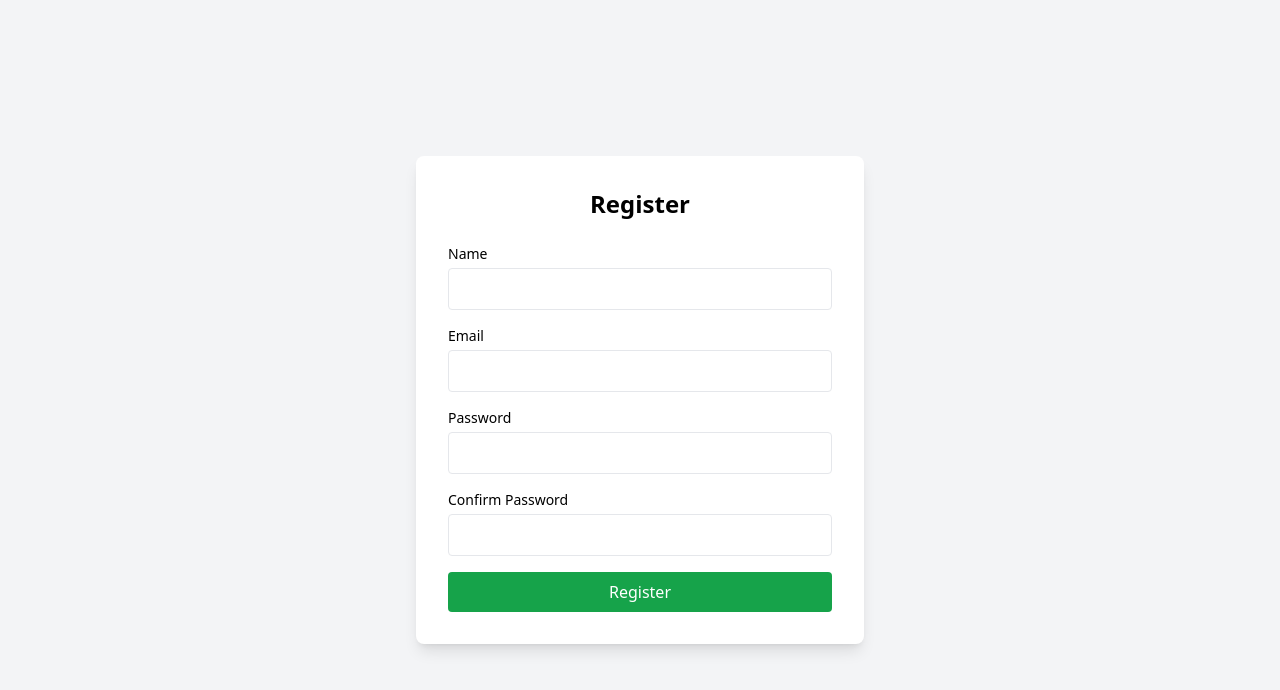
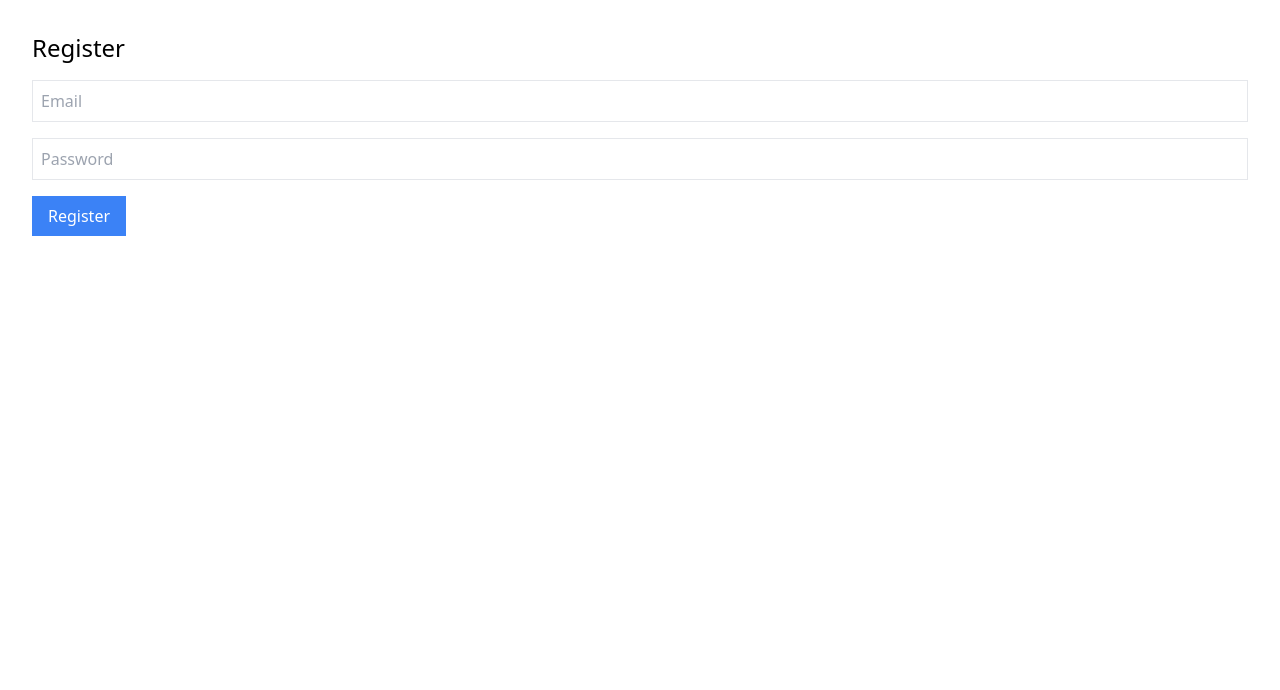
Before and after one commit to nagireddy146/SAAS-Billing, a React (Vite) app: page /register in a window 1280 px wide. Shown: the top 690 px of the page. Built offline with nearby package versions, Linux system fonts and the light colour scheme.

Commit message:
Added Admin Dashboard

```diff
--- a/src/App.jsx
+++ b/src/App.jsx
@@ -5,6 +5,7 @@ import Plans from './Pages/Plans/Plans';
 import Dashboard from './Pages/DashBoard/dashboard';
 import ProtectedRoute from './Components/ProtectedRoute';
 import ManageSubscription from './Pages/Dashboard/ManageSubscription';
+import AdminDashboard from './Pages/Admin/AdminDashboard';
 
 function App() {
   return (
@@ -14,6 +15,11 @@ function App() {
         <Route path="/login" element={<Login />} />
         <Route path="/register" element={<Register />} />
         <Route path="/plans" element={<Plans />} />
+        <Route path="/admin" element={
+          <ProtectedRoute>
+            <AdminDashboard />
+          </ProtectedRoute>
+        } />
         <Route path="/dashboard" element={
           <ProtectedRoute>
             <Dashboard />
@@ -24,6 +30,7 @@ function App() {
             <ManageSubscription />
           </ProtectedRoute>
         } />
+
       </Routes>
     </BrowserRouter>
   );
--- a/src/Components/Layouts/DashboardLayout.jsx
+++ b/src/Components/Layouts/DashboardLayout.jsx
@@ -10,6 +10,7 @@ const DashboardLayout = ({ children }) => {
           <li><Link to="/dashboard" className="hover:underline">Home</Link></li>
           <li><Link to="/plans" className="hover:underline">Plans</Link></li>
           <li><Link to="/login" className="hover:underline">Logout</Link></li>
+          <li><Link to="/admin" className="hover:underline">Admin</Link></li>
         </ul>
       </aside>
 
--- /dev/null
+++ b/src/Pages/Admin/AdminDashboard.jsx
@@ -0,0 +1,57 @@
+import DashboardLayout from "../../Components/Layouts/DashboardLayout";
+
+const AdminDashboard = () => {
+  // Dummy users array
+  const users = [
+    {
+      id: 1,
+      name: "Alice",
+      email: "alice@example.com",
+      plan: "Basic",
+      status: "active"
+    },
+    {
+      id: 2,
+      name: "Bob",
+      email: "bob@example.com",
+      plan: "Pro",
+      status: "expired"
+    }
+  ];
+
+  return (
+    <DashboardLayout>
+      <h1 className="text-2xl font-bold mb-4">Admin Dashboard</h1>
+      <table className="min-w-full bg-white">
+        <thead>
+          <tr>
+            <th className="py-2 px-4 border-b">Name</th>
+            <th className="py-2 px-4 border-b">Email</th>
+            <th className="py-2 px-4 border-b">Plan</th>
+            <th className="py-2 px-4 border-b">Status</th>
+          </tr>
+        </thead>
+        <tbody>
+          {users.map(user => (
+            <tr key={user.id}>
+              <td className="py-2 px-4 border-b">{user.name}</td>
+              <td className="py-2 px-4 border-b">{user.email}</td>
+              <td className="py-2 px-4 border-b">{user.plan}</td>
+              <td className="py-2 px-4 border-b">
+                <span
+                  className={`px-2 py-1 rounded text-white ${
+                    user.status === "active" ? "bg-green-500" : "bg-red-500"
+                  }`}
+                >
+                  {user.status}
+                </span>
+              </td>
+            </tr>
+          ))}
+        </tbody>
+      </table>
+    </DashboardLayout>
+  );
+};
+
+export default AdminDashboard;
--- a/src/Pages/Auth/Login.jsx
+++ b/src/Pages/Auth/Login.jsx
@@ -1,32 +1,49 @@
-import { useAuth } from '../../Context/AuthContext';
-import { useNavigate } from 'react-router-dom';
+import { useState } from "react";
+import axiosInstance from "../../utils/axiosInstance";
+import { useNavigate } from "react-router-dom";
+import { useAuth } from "../../Context/AuthContext";
 
 const Login = () => {
+  const navigate = useNavigate();
   const { login } = useAuth();
-  const navigate = useNavigate();
+  const [formData, setFormData] = useState({
+    email: "",
+    password: "",
+  });
 
-  const handleLogin = () => {
-    const fakeUser = {
-      name: 'Logan',
-      email: 'logan@example.com',
-    };
-    login(fakeUser);
-    navigate('/dashboard');
+  const handleChange = (e) => {
+    setFormData({...formData, [e.target.name]: e.target.value});
+  };
+
+  const handleSubmit = async (e) => {
+    e.preventDefault();
+    // try {
+    //   const res = await axiosInstance.post("/auth/login", formData);
+    //   login(res.data.user); // Assuming API sends { user: { ... } }
+    //   navigate("/dashboard");
+    // } catch (error) {
+    //   console.error("Login failed:", error.response?.data || error.message);
+    //   alert("Login failed");
+    // }
+     const validEmail = "nagi@gmail.com";
+    const validPassword = "Reddy123";
+
+    if (formData.email === validEmail && formData.password === validPassword) {
+      login({ email: validEmail }); // Store in context
+      navigate("/dashboard");
+    } else {
+      alert("Invalid credentials. Try nagi@gmail.com / Reddy123");
+    }
+
   };
 
   return (
-    <div className="flex justify-center items-center h-screen">
-      <div className="bg-white p-6 rounded shadow-md w-96">
-        <h2 className="text-2xl font-bold mb-4 text-center">Login</h2>
-        {/* form fields */}
-        <button
-          onClick={handleLogin}
-          className="w-full bg-blue-600 hover:bg-blue-700 text-white py-2 px-4 rounded"
-        >
-          Login
-        </button>
-      </div>
-    </div>
+    <form onSubmit={handleSubmit} className="p-8">
+      <h2 className="text-2xl mb-4">Login</h2>
+      <input name="email" type="email" placeholder="Email" onChange={handleChange} className="border p-2 mb-4 w-full" />
+      <input name="password" type="password" placeholder="Password" onChange={handleChange} className="border p-2 mb-4 w-full" />
+      <button type="submit" className="bg-green-500 text-white px-4 py-2">Login</button>
+    </form>
   );
 };
 
--- a/src/Pages/Auth/Register.jsx
+++ b/src/Pages/Auth/Register.jsx
@@ -1,103 +1,36 @@
-import { useState } from 'react';
-import { useNavigate } from 'react-router-dom';
-import AuthLayout from '../../Components/Layouts/AuthLayout';
+import { useState } from "react";
+import axiosInstance from "../../utils/axiosInstance";
+import { useNavigate } from "react-router-dom";
 
 const Register = () => {
   const navigate = useNavigate();
-
   const [formData, setFormData] = useState({
-    name: '',
-    email: '',
-    password: '',
-    confirmPassword: '',
+    email: "",
+    password: "",
   });
 
   const handleChange = (e) => {
-    setFormData((prev) => ({
-      ...prev,
-      [e.target.name]: e.target.value,
-    }));
+    setFormData({...formData, [e.target.name]: e.target.value});
   };
 
-  const handleSubmit = (e) => {
+  const handleSubmit = async (e) => {
     e.preventDefault();
-
-    const { name, email, password, confirmPassword } = formData;
-
-    if (!name || !email || !password || !confirmPassword) {
-      alert('Please fill all the fields');
-      return;
+    try {
+      await axiosInstance.post("/auth/register", formData);
+      navigate("/login");
+    } catch (error) {
+      console.error("Registration failed:", error.response?.data || error.message);
+      alert("Registration failed");
     }
-
-    if (password !== confirmPassword) {
-      alert('Passwords do not match');
-      return;
-    }
-
-    // For now, just redirect after successful dummy registration
-    navigate('/dashboard');
   };
 
   return (
-    <AuthLayout>
-      <h2 className="text-2xl font-bold mb-6 text-center">Register</h2>
-      <form onSubmit={handleSubmit} className="space-y-4">
-        <div>
-          <label className="block text-sm font-medium">Name</label>
-          <input
-            type="text"
-            name="name"
-            className="w-full p-2 border rounded mt-1"
-            value={formData.name}
-            onChange={handleChange}
-            required
-          />
-        </div>
-
-        <div>
-          <label className="block text-sm font-medium">Email</label>
-          <input
-            type="email"
-            name="email"
-            className="w-full p-2 border rounded mt-1"
-            value={formData.email}
-            onChange={handleChange}
-            required
-          />
-        </div>
-
-        <div>
-          <label className="block text-sm font-medium">Password</label>
-          <input
-            type="password"
-            name="password"
-            className="w-full p-2 border rounded mt-1"
-            value={formData.password}
-            onChange={handleChange}
-            required
-          />
-        </div>
-
-        <div>
-          <label className="block text-sm font-medium">Confirm Password</label>
-          <input
-            type="password"
-            name="confirmPassword"
-            className="w-full p-2 border rounded mt-1"
-            value={formData.confirmPassword}
-            onChange={handleChange}
-            required
-          />
-        </div>
-
-        <button
-          type="submit"
-          className="w-full bg-green-600 text-white p-2 rounded hover:bg-green-700 transition"
-        >
-          Register
-        </button>
-      </form>
-    </AuthLayout>
+    <form onSubmit={handleSubmit} className="p-8">
+      <h2 className="text-2xl mb-4">Register</h2>
+      <input name="email" type="email" placeholder="Email" onChange={handleChange} className="border p-2 mb-4 w-full" />
+      <input name="password" type="password" placeholder="Password" onChange={handleChange} className="border p-2 mb-4 w-full" />
+      <button type="submit" className="bg-blue-500 text-white px-4 py-2">Register</button>
+    </form>
   );
 };
 
--- /dev/null
+++ b/src/utils/axiosInstance.jsx
@@ -0,0 +1,8 @@
+import axios from 'axios';
+
+const axiosInstance = axios.create({
+  baseURL: 'http://localhost:5000/api', // or your backend URL
+  withCredentials: true,
+});
+
+export default axiosInstance;
```
